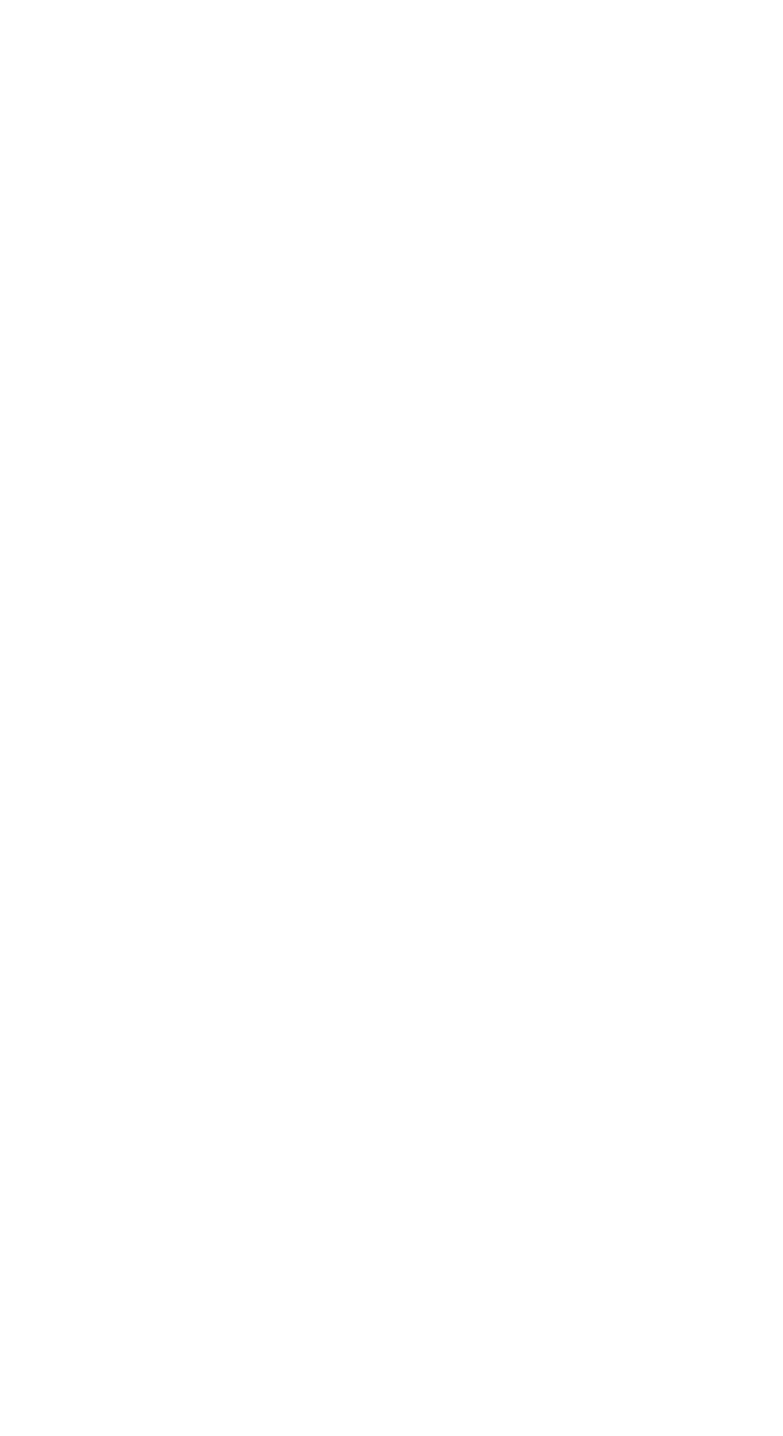
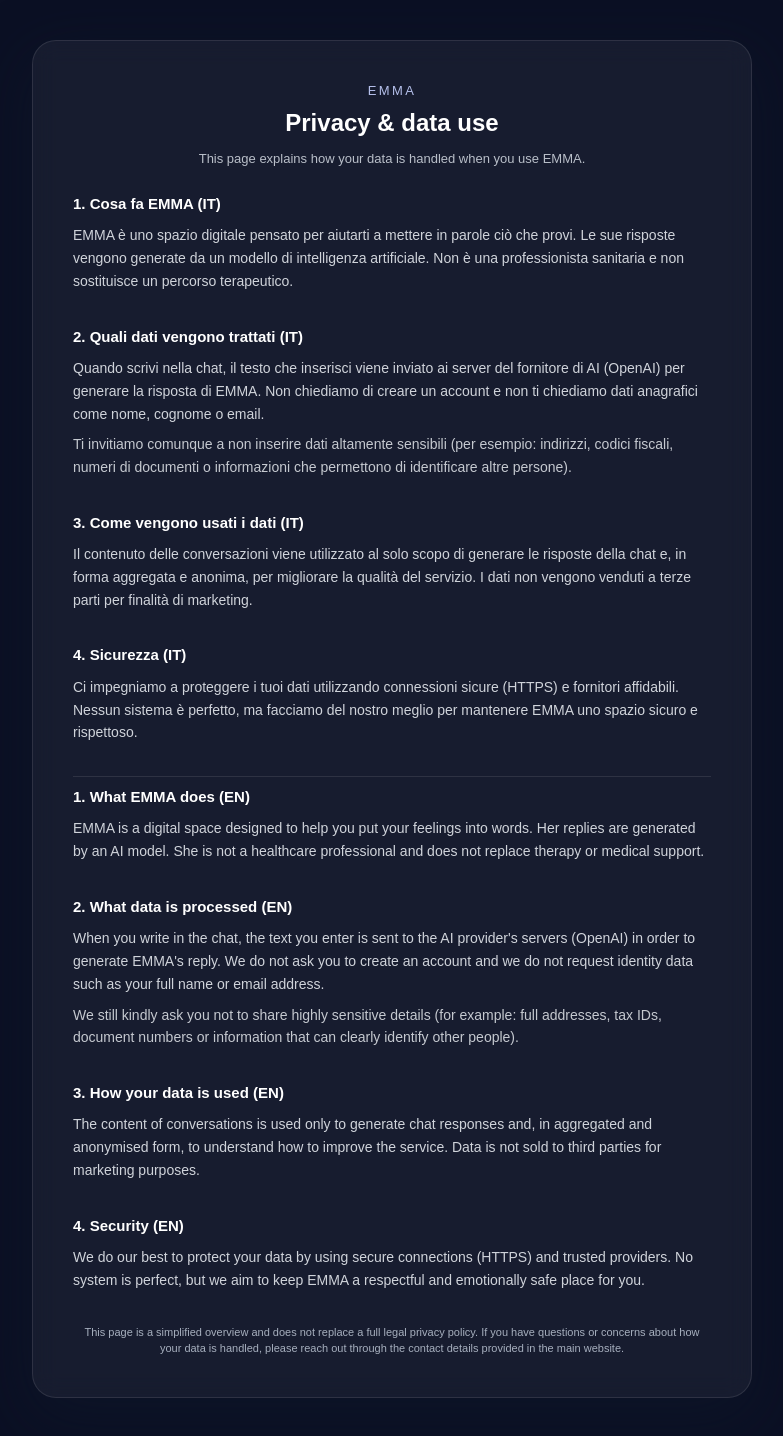
Before and after one commit to thosk92/thomas-site-v2, a Next.js app: page /privacy in a window 1280 px wide. Before the commit this address had no page. Shown: the whole page, without its empty margins (248-1031 px from the left). Before the commit the page ends 800 px from the top, so only its background shows below. Built offline with nearby package versions, Linux system fonts and the light colour scheme; a web font is replaced by a local one.

Commit message:
Create bilingual privacy page for EMMA

```diff
--- a/src/app/privacy/page.tsx
+++ b/src/app/privacy/page.tsx
@@ -1,5 +1,103 @@
-import { redirect } from "next/navigation";
+export default function PrivacyPage() {
+  return (
+    <div className="min-h-screen bg-[#0b1024] text-slate-100 flex items-center justify-center px-4 py-10">
+      <div className="w-full max-w-[720px] rounded-3xl bg-white/5 px-6 py-7 sm:px-10 sm:py-10 shadow-[0_18px_60px_rgba(15,23,42,0.55)] backdrop-blur-md border border-white/10">
+        <div className="mb-6 text-center">
+          <p className="text-[13px] uppercase tracking-[0.18em] text-indigo-200/90">EMMA</p>
+          <h1 className="mt-1 text-[22px] sm:text-[24px] font-semibold text-white">
+            Privacy &amp; data use
+          </h1>
+          <p className="mt-2 text-[13px] text-slate-200/80">
+            This page explains how your data is handled when you use EMMA.
+          </p>
+        </div>
 
-export default function PrivacyPage() {
-  redirect("/it/privacy");
+        <div className="space-y-8 text-[14px] leading-relaxed">
+          <section className="space-y-2">
+            <h2 className="text-[15px] font-semibold text-white">1. Cosa fa EMMA (IT)</h2>
+            <p className="text-slate-100/85">
+              EMMA è uno spazio digitale pensato per aiutarti a mettere in parole ciò che provi. Le sue risposte
+              vengono generate da un modello di intelligenza artificiale. Non è una professionista sanitaria e non
+              sostituisce un percorso terapeutico.
+            </p>
+          </section>
+
+          <section className="space-y-2">
+            <h2 className="text-[15px] font-semibold text-white">2. Quali dati vengono trattati (IT)</h2>
+            <p className="text-slate-100/85">
+              Quando scrivi nella chat, il testo che inserisci viene inviato ai server del fornitore di AI (OpenAI)
+              per generare la risposta di EMMA. Non chiediamo di creare un account e non ti chiediamo dati anagrafici
+              come nome, cognome o email.
+            </p>
+            <p className="text-slate-100/80">
+              Ti invitiamo comunque a non inserire dati altamente sensibili (per esempio: indirizzi, codici fiscali,
+              numeri di documenti o informazioni che permettono di identificare altre persone).
+            </p>
+          </section>
+
+          <section className="space-y-2">
+            <h2 className="text-[15px] font-semibold text-white">3. Come vengono usati i dati (IT)</h2>
+            <p className="text-slate-100/85">
+              Il contenuto delle conversazioni viene utilizzato al solo scopo di generare le risposte della chat e,
+              in forma aggregata e anonima, per migliorare la qualità del servizio. I dati non vengono venduti a
+              terze parti per finalità di marketing.
+            </p>
+          </section>
+
+          <section className="space-y-2">
+            <h2 className="text-[15px] font-semibold text-white">4. Sicurezza (IT)</h2>
+            <p className="text-slate-100/85">
+              Ci impegniamo a proteggere i tuoi dati utilizzando connessioni sicure (HTTPS) e fornitori affidabili.
+              Nessun sistema è perfetto, ma facciamo del nostro meglio per mantenere EMMA uno spazio sicuro e
+              rispettoso.
+            </p>
+          </section>
+
+          <section className="space-y-2 pt-2 border-t border-white/10">
+            <h2 className="text-[15px] font-semibold text-white">1. What EMMA does (EN)</h2>
+            <p className="text-slate-100/85">
+              EMMA is a digital space designed to help you put your feelings into words. Her replies are generated by
+              an AI model. She is not a healthcare professional and does not replace therapy or medical support.
+            </p>
+          </section>
+
+          <section className="space-y-2">
+            <h2 className="text-[15px] font-semibold text-white">2. What data is processed (EN)</h2>
+            <p className="text-slate-100/85">
+              When you write in the chat, the text you enter is sent to the AI provider&apos;s servers (OpenAI) in order
+              to generate EMMA&apos;s reply. We do not ask you to create an account and we do not request identity data
+              such as your full name or email address.
+            </p>
+            <p className="text-slate-100/80">
+              We still kindly ask you not to share highly sensitive details (for example: full addresses, tax IDs,
+              document numbers or information that can clearly identify other people).
+            </p>
+          </section>
+
+          <section className="space-y-2">
+            <h2 className="text-[15px] font-semibold text-white">3. How your data is used (EN)</h2>
+            <p className="text-slate-100/85">
+              The content of conversations is used only to generate chat responses and, in aggregated and anonymised
+              form, to understand how to improve the service. Data is not sold to third parties for marketing
+              purposes.
+            </p>
+          </section>
+
+          <section className="space-y-2">
+            <h2 className="text-[15px] font-semibold text-white">4. Security (EN)</h2>
+            <p className="text-slate-100/85">
+              We do our best to protect your data by using secure connections (HTTPS) and trusted providers. No system
+              is perfect, but we aim to keep EMMA a respectful and emotionally safe place for you.
+            </p>
+          </section>
+        </div>
+
+        <p className="mt-8 text-center text-[11px] text-slate-300/80">
+          This page is a simplified overview and does not replace a full legal privacy policy. If you have questions
+          or concerns about how your data is handled, please reach out through the contact details provided in the
+          main website.
+        </p>
+      </div>
+    </div>
+  );
 }
```
